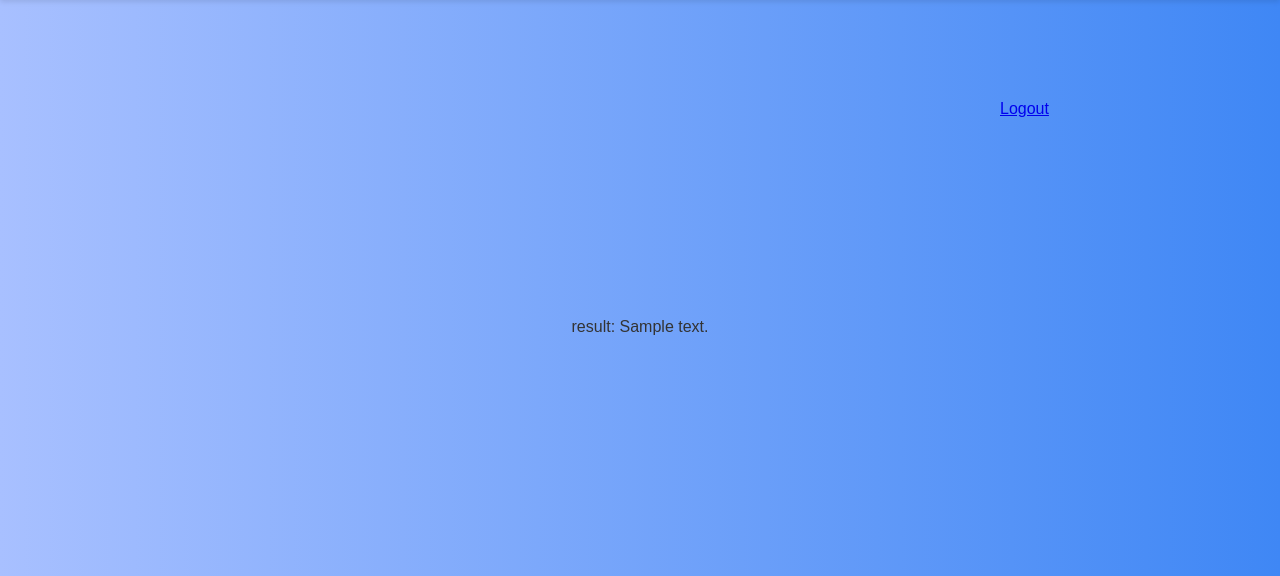
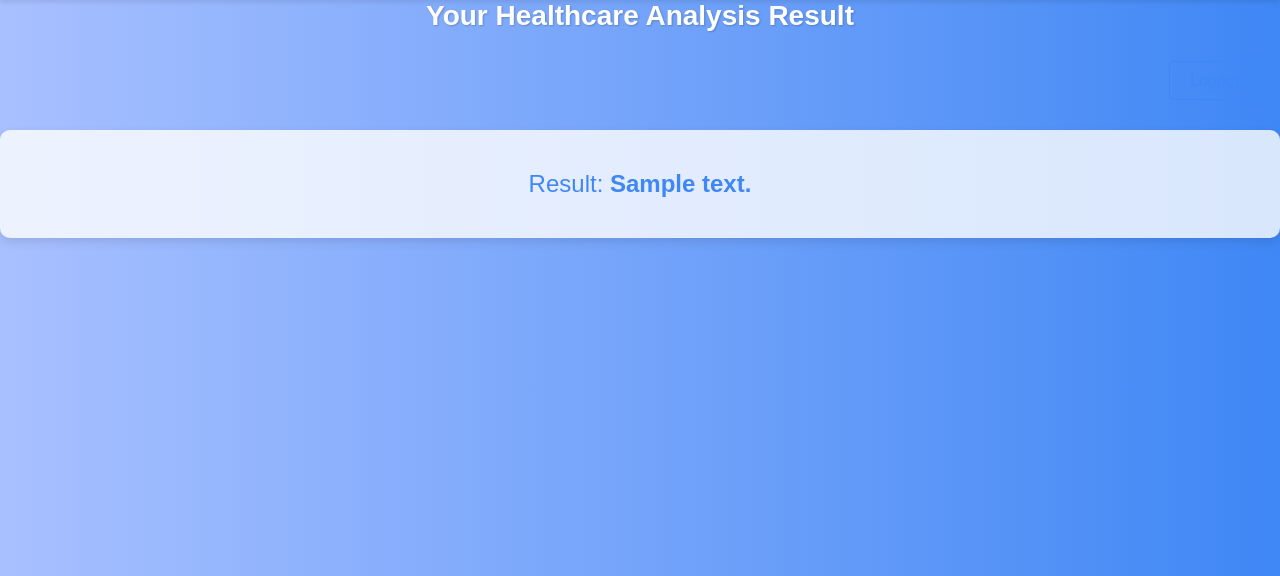
Before and after one commit to Anuvid17/Diabetics_prediction_app, a Flask app: template healthcare/templates/result.html in a window 1280 px wide. Shown: the part 120-696 px from the top of the page. Run offline with Flask 3, Linux system fonts and the light colour scheme; the template is opened without the code that fills it: most values are stand-ins (such as "Sample title", 1, 10 or a date in 2020); parts of the project's set-up code (start-up, migrations or seed data) failed here and were passed over.

Commit message:
modified:   healthcare/__pycache__/routes.cpython-312.pyc 	modified:   healthcare/routes.py 	modified:   healthcare/templates/result.html 	modified:   instance/site.db

```diff
--- a/healthcare/routes.py
+++ b/healthcare/routes.py
@@ -81,8 +81,8 @@ def result():
     reshaped = userarray.reshape(1,-1)
     prediction = model.predict(reshaped)
     if prediction == 0:
-        result = "Not a diaboetic person"
+        result = "Not a diabetic person"
     else:
-        result = "Diaboetic person"
+        result = "Diabetic person"
 
     return render_template('result.html', answer = result)
--- a/healthcare/templates/result.html
+++ b/healthcare/templates/result.html
@@ -1,16 +1,21 @@
 {% extends "layout.html" %}
 {% block content %}
+    <div style="flex: 3; text-align: center;">
+        <h2 style="font-size: 28px; color: #fff; text-shadow: 1px 1px 2px rgba(0,0,0,0.2); margin:0">
+            Your Healthcare Analysis Result
+        </h2>
+    </div>
+    <div style="display: flex; justify-content: space-between; align-items: center; padding: 20px; margin-top: 20px;">
+        <div style="flex: 1; text-align: right;">
+            <a href="{{ url_for('logout') }}" style="font-size: 16px; text-decoration: none; color: #3f87f5; padding: 10px 20px; border: 1px solid #3f87f5; border-radius: 5px; transition: background-color 0.3s, color 0.3s;">
+                Logout
+            </a>
+        </div>
 
-<div style="display: block; text-align: center; padding-top: 100px;">
-
+    </div>
+<div style="text-align: center; padding: 20px; margin-top: 20px; background: rgba(255, 255, 255, 0.8); border-radius: 10px; box-shadow: 0 4px 10px rgba(0, 0, 0, 0.1);">
+    <p style="font-size: 24px; color: #3f87f5; margin: 20px 0;">
+        Result: <span style="font-weight: bold;">{{ answer }}</span>
+    </p>
 </div>
-<div>
-    <a href="{{url_for('logout')}}" style="padding-left: 1000px;">
-        Logout
-    </a>
-</div>
-<div>
-    <div style="display: block; margin-top: 200px; text-align: center; font-family: Arial;">
-        result: {{answer}}
-    </div>
-{% endblock content %}
+{% endblock %}
```
Also changed, not shown: instance/site.db.
